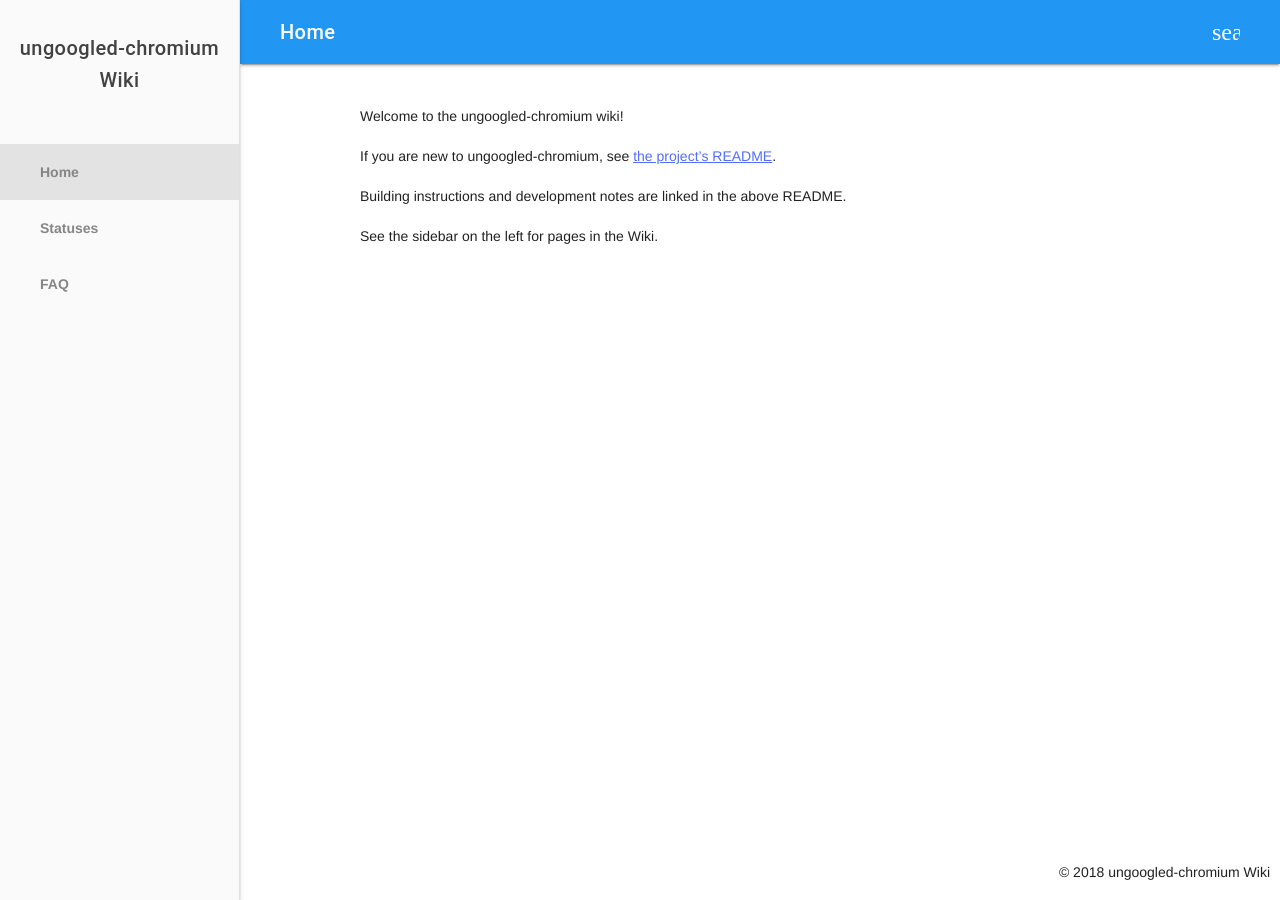
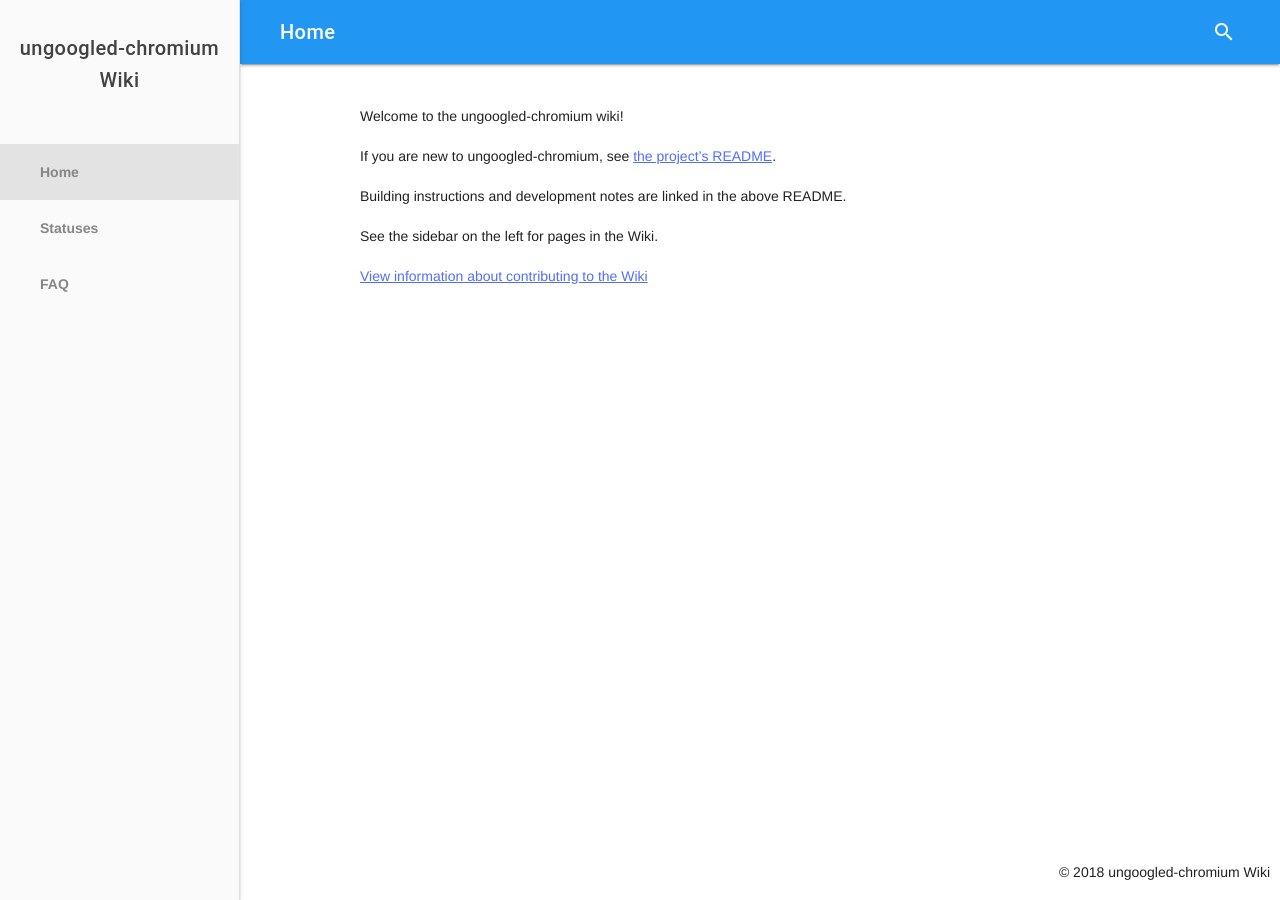
Before and after one commit to ungoogled-software/ungoogled-chromium-wiki, a Jekyll site: the page built from index.md, in a window 1280 px wide. Built offline with Jekyll 4.4.1, drawn with Linux system fonts in a browser that asks for light colours.

Commit message:
Add references to Wiki repository

```diff
--- a/assets/google-fonts/material_icons.css
+++ b/assets/google-fonts/material_icons.css
@@ -1,3 +1,6 @@
+---
+# YAML header is needed here for Jekyll to parse this file.
+---
 /* source: https://fonts.googleapis.com/icon?family=Material+Icons */
 /* fallback */
 @font-face {
--- a/index.md
+++ b/index.md
@@ -11,3 +11,5 @@ If you are new to ungoogled-chromium, see [the project's README](https://github.
 Building instructions and development notes are linked in the above README.
 
 See the sidebar on the left for pages in the Wiki.
+
+[View information about contributing to the Wiki](https://github.com/ungoogled-software/ungoogled-chromium-wiki/blob/master/README.md)
```
Also changed, not shown: README.md.
